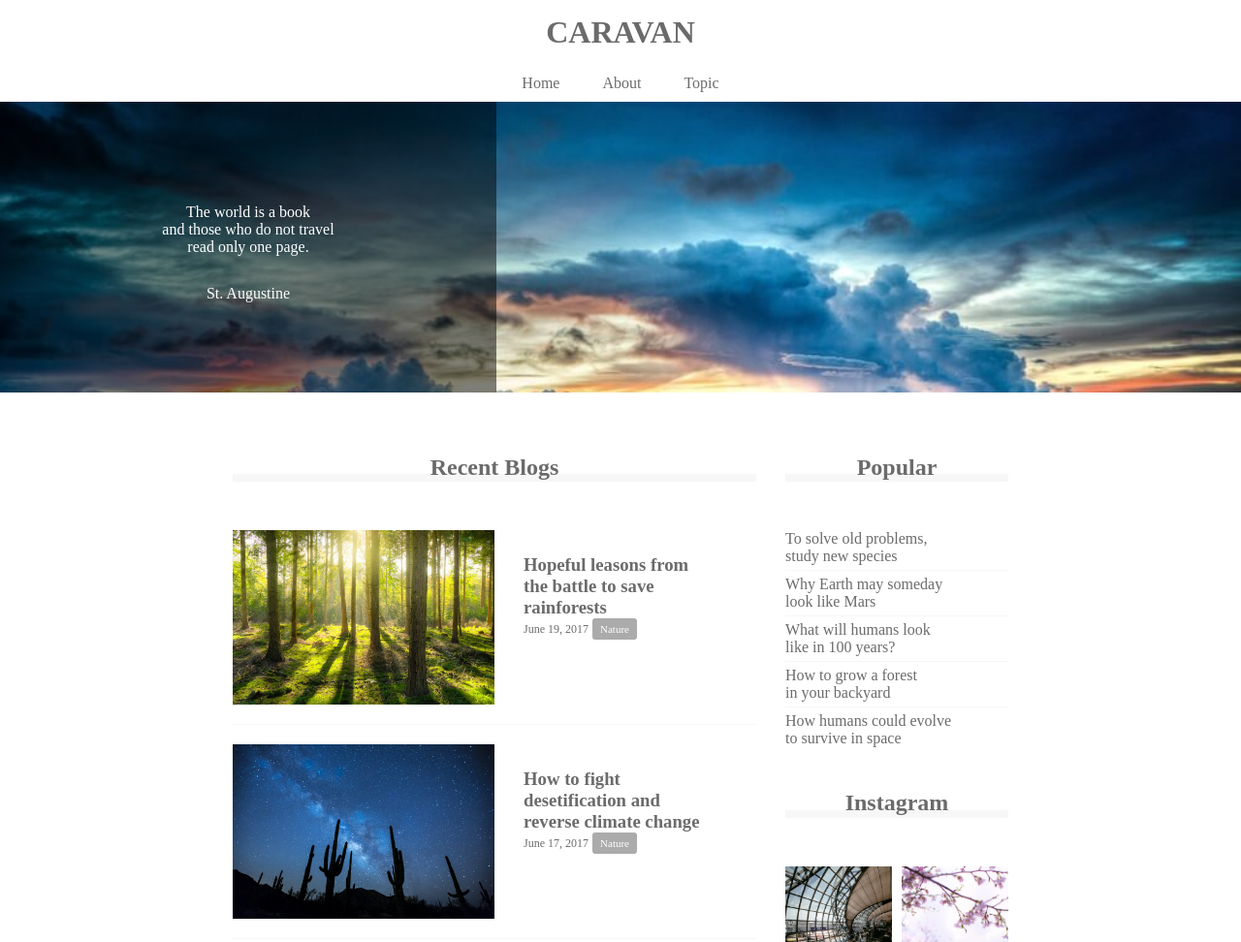
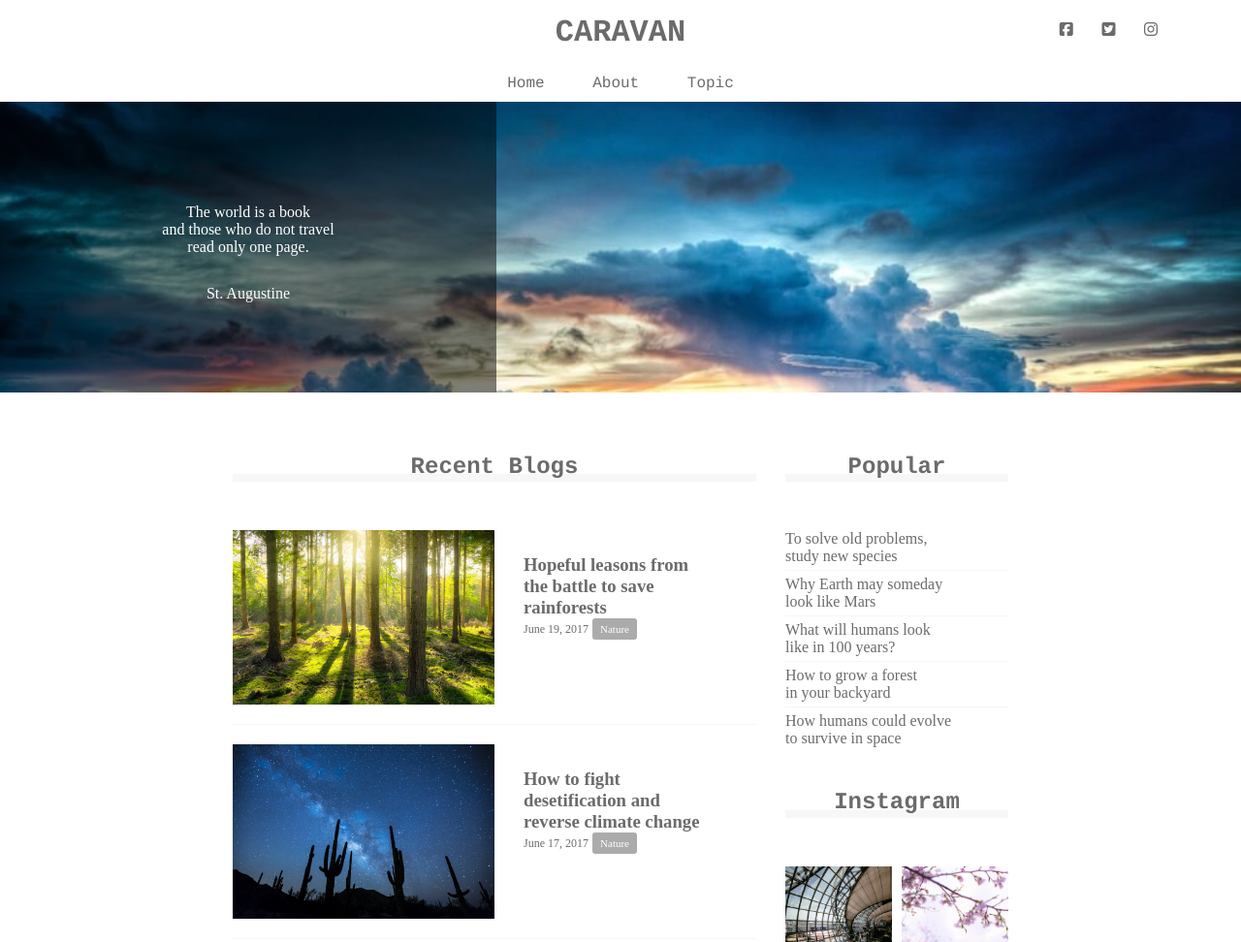
Before and after one commit to Natty0404/HTML-CSS, a plain HTML site: page caravan/index.html in a window 1280 px wide. Shown: the top 972 px of the page at 97% size. Drawn offline with Linux system fonts and the light colour scheme.

Commit message:
[Finish] 1-9

```diff
--- a/caravan/index.html
+++ b/caravan/index.html
@@ -2,6 +2,10 @@
 <html lang="ja">
   <head>
    <meta charset="UTF-8" />
+
+   <!--FontAwesomeの読み込み-->
+   <script src="https://kit.fontawesome.com/1b6e3aa6c0.js" crossorigin="anonymous"></script>
+
    <!--CSSファイルの読み込み-->
    <link rel="stylesheet" href="style.css" />
    <title>CARAVAN</title>
@@ -15,6 +19,14 @@
          CARAVAN
        </a>
      </h1>
+
+     <div class="social">
+
+       <i class="fab fa-facebook-square"></i>
+       <i class="fab fa-twitter-square"></i>
+       <i class="fab fa-instagram"></i>
+
+     </div>
    </header>
 
    <!--navigation-->
--- a/caravan/style.css
+++ b/caravan/style.css
@@ -11,12 +11,29 @@ a {
   text-decoration: none;
 }
 
+header, nav, h2, main-visual, footer {
+  font-family: Chalkduster, "Bradley Hand", Courier, "Segoe Print", sans-serif;
+
+}
+
 
 header {
   width: 90%; /*横幅90%*/
   padding: 15px 0;
   margin: 0 auto;
   text-align: center;
+  position: relative;
+}
+
+.social i {
+  display: inline-block;
+  margin-left: 20px;
+}
+
+.social {
+  position: absolute;
+  top: 22px;
+  right: 22px;
 }
 
 header .heading {
```
